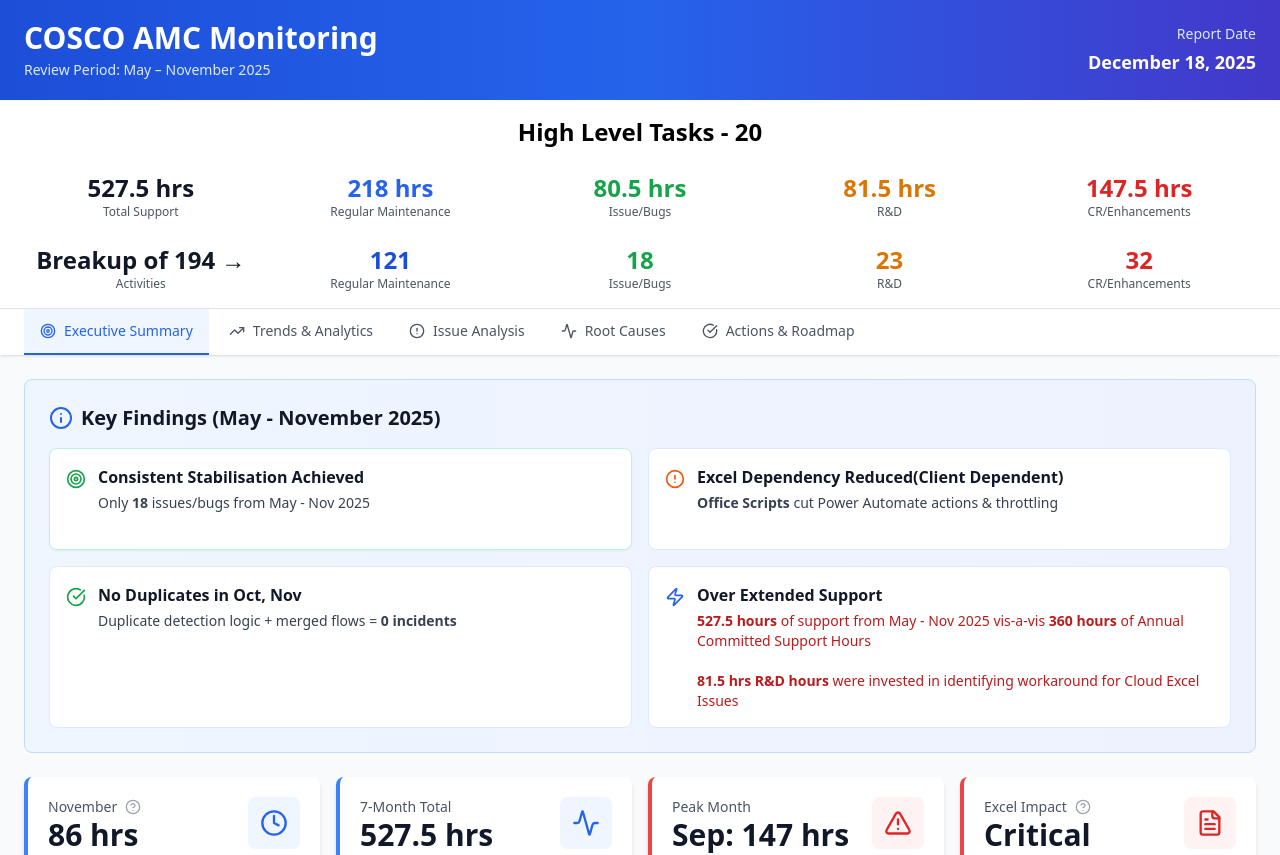
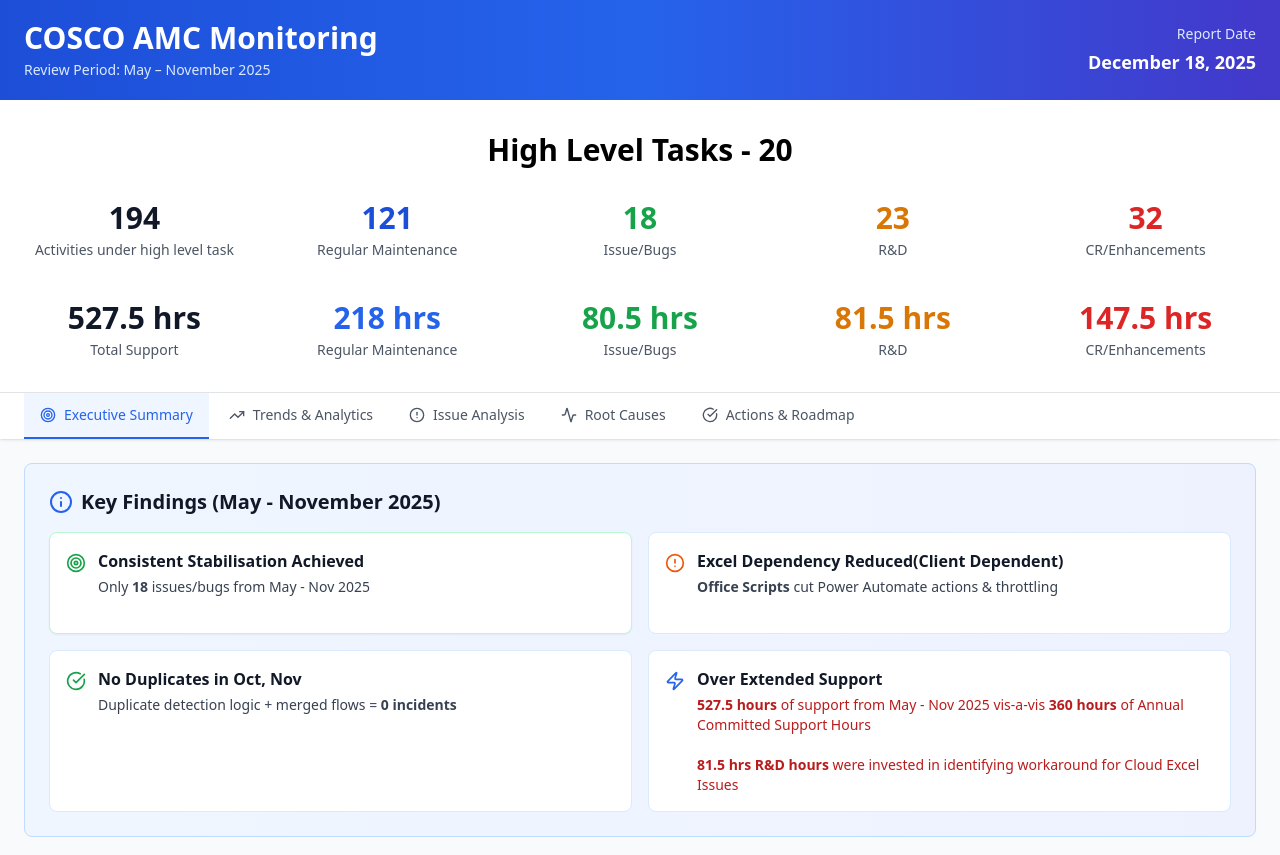
Before and after one commit to ManchandaRahul/november_cosco_report, a React (Vite) app: page / in a window 1280 px wide. Shown: the top 855 px of the page. Built offline with nearby package versions, Linux system fonts and the light colour scheme.

Commit message:
November_code_b4_changes post_meeting changes b4 pradeep call

```diff
--- a/src/Dashboard.jsx
+++ b/src/Dashboard.jsx
@@ -141,20 +141,21 @@
       status: 'Migration planned (Medium-term)'
     },
 
+
     {
+      cause: 'UI Element Brittleness',
+      severity: 'High',
+      frequency: 'Jul, Aug, Oct',
+      impact: 'Automation exceptions',
+      status: 'Selector hardening applied'
+    },
+     {
       cause: 'Platform Limits (Connectors/OTP)',
       severity: 'Low',
       frequency: 'Persistent',
       impact: 'Intermittent failures',
       status: 'Mitigated via Office Scripts'
     },
-    {
-      cause: 'UI Element Brittleness',
-      severity: 'High',
-      frequency: 'Jul, Aug, Oct',
-      impact: 'Automation exceptions',
-      status: 'Selector hardening applied'
-    }
   ];
 
   // === HELPERS ===
@@ -225,81 +226,65 @@
           </div>
         </div>
       </div>
+{/* ==== QUICK STATS BANNER ==== */}
+<div className="bg-white border-b shadow-sm">
+  <div className="max-w-7xl mx-auto px-6 py-8">
 
-{/* ==== QUICK STATS BANNER – 3 ROWS ==== */}
-<div className="bg-white border-b shadow-sm">
-  <div className="max-w-7xl mx-auto px-6 py-4">
-     {/* ROW 2: "20" + "High Level Tasks" */}
-    <div className="grid-cols-2 gap-4 mb-6">
-      <div className="text-center">
-        <div className="text-2xl font-bold text-black">High Level Tasks - 20</div>
-        </div>
-
-
-      <div></div>
-      <div></div>
-      <div></div>
-      <div></div>
+    {/* ROW 1: Main Title - Centered */}
+    <div className="text-center mb-8">
+      <h2 className="text-3xl font-bold text-black">High Level Tasks - 20</h2>
     </div>
 
-    {/* ROW 1: HOUR TOTALS */}
-    <div className="grid grid-cols-5 gap-4 mb-6">
+    {/* ROW 2: Activity Counts (194, 121, 18, 23, 32) */}
+    <div className="grid grid-cols-5 gap-8 mb-10">
       <div className="text-center">
-        <div className="text-2xl font-bold text-gray-900">527.5 hrs</div>
-        <div className="text-xs text-gray-600">Total Support</div>
+        <div className="text-3xl font-bold text-gray-900">194</div>
+        <div className="text-sm text-gray-600 mt-1">Activities under high level task</div>
       </div>
       <div className="text-center">
-        <div className="text-2xl font-bold text-blue-600">218 hrs</div>
-        <div className="text-xs text-gray-600">Regular Maintenance</div>
+        <div className="text-3xl font-bold text-blue-700">121</div>
+        <div className="text-sm text-gray-600 mt-1">Regular Maintenance</div>
       </div>
       <div className="text-center">
-        <div className="text-2xl font-bold text-green-600">80.5 hrs</div>
-        <div className="text-xs text-gray-600">Issue/Bugs</div>
+        <div className="text-3xl font-bold text-green-600">18</div>
+        <div className="text-sm text-gray-600 mt-1">Issue/Bugs</div>
       </div>
       <div className="text-center">
-        <div className="text-2xl font-bold text-amber-600">81.5 hrs</div>
-        <div className="text-xs text-gray-600">R&D</div>
+        <div className="text-3xl font-bold text-amber-600">23</div>
+        <div className="text-sm text-gray-600 mt-1">R&D</div>
       </div>
       <div className="text-center">
-        <div className="text-2xl font-bold text-red-600">147.5 hrs</div>
-        <div className="text-xs text-gray-600">CR/Enhancements</div>
+        <div className="text-3xl font-bold text-red-600">32</div>
+        <div className="text-sm text-gray-600 mt-1">CR/Enhancements</div>
       </div>
     </div>
 
-
-
-    {/* ROW 3: "- 194 Activities" (same style as "20") + COUNT VALUES */}
-    <div className="grid grid-cols-5 gap-4">
-       <div className="text-center">
-        <div className="text-2xl font-bold text-gray-900">Breakup of 194 →</div>
-        <div className="text-xs text-gray-600">Activities</div>
+    {/* ROW 3: Hour Totals */}
+    <div className="grid grid-cols-5 gap-8">
+      <div className="text-center">
+        <div className="text-3xl font-bold text-gray-900">527.5 hrs</div>
+        <div className="text-sm text-gray-600 mt-1">Total Support</div>
       </div>
-
       <div className="text-center">
-        <div className="text-2xl font-bold text-blue-700">121</div>
-        <div className="text-xs text-gray-600">Regular Maintenance</div>
+        <div className="text-3xl font-bold text-blue-600">218 hrs</div>
+        <div className="text-sm text-gray-600 mt-1">Regular Maintenance</div>
       </div>
-
       <div className="text-center">
-        <div className="text-2xl font-bold text-green-600">18</div>
-        <div className="text-xs text-gray-600">Issue/Bugs</div>
+        <div className="text-3xl font-bold text-green-600">80.5 hrs</div>
+        <div className="text-sm text-gray-600 mt-1">Issue/Bugs</div>
       </div>
-
       <div className="text-center">
-        <div className="text-2xl font-bold text-amber-600">23</div>
-        <div className="text-xs text-gray-600">R&D</div>
+        <div className="text-3xl font-bold text-amber-600">81.5 hrs</div>
+        <div className="text-sm text-gray-600 mt-1">R&D</div>
       </div>
-
       <div className="text-center">
-        <div className="text-2xl font-bold text-red-600">32</div>
-        <div className="text-xs text-gray-600">CR/Enhancements</div>
+        <div className="text-3xl font-bold text-red-600">147.5 hrs</div>
+        <div className="text-sm text-gray-600 mt-1">CR/Enhancements</div>
       </div>
     </div>
-
   </div>
 </div>
 {/* ==== END BANNER ==== */}
-
 
       {/* Navigation */}
       <div className="bg-white shadow">
```
